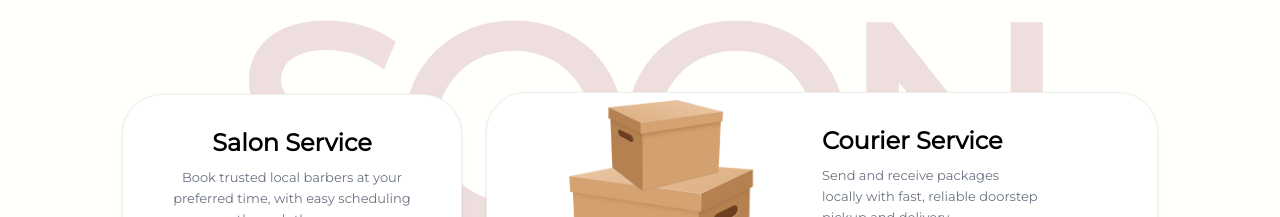
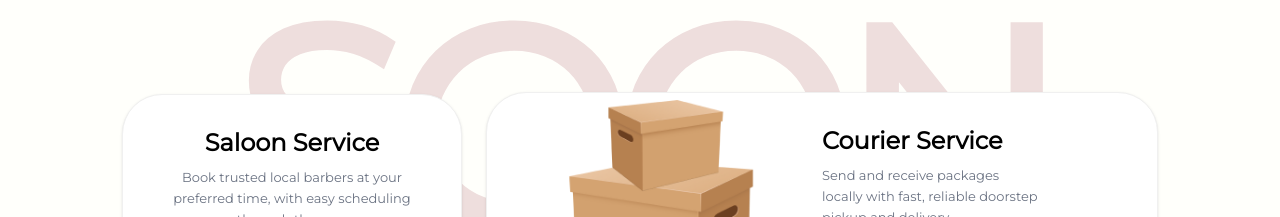
Before and after one commit to KANMA-New/kanma-website, a Next.js app: page / in a window 1280 px wide. Shown: the part 2180-2397 px from the top of the page. Built offline with nearby package versions, Linux system fonts and the light colour scheme; a web font is replaced by a local one.

Commit message:
feat: Add initial Next.js project setup with root layout, custom fonts, favicon, and a 'Coming Soon' landing section.

```diff
--- a/app/layout.tsx
+++ b/app/layout.tsx
@@ -52,7 +52,7 @@ export const metadata: Metadata = {
   title: "Kanma",
   description: "Kanma",
   icons: {
-    icon: "/images/logo.png",
+    icon: "/icons/favicon.png",
   }
 };
 
--- a/components/landing-section/ComingSoon.tsx
+++ b/components/landing-section/ComingSoon.tsx
@@ -18,7 +18,7 @@ const ComingSoon = () => {
       <div className="relative z-10 w-full max-w-6xl px-4 flex flex-col md:flex-row gap-6 items-center justify-center mt-[28vw] md:mt-[25vw]">
         {/* Salon Service Card (Vertical) */}
         <div className="bg-white rounded-[2.5rem] p-8 w-full md:w-[340px] h-[580px] shadow-sm border border-[#F0F0F0] flex flex-col items-center shrink-0 hover:shadow-xl transition-shadow duration-500">
-          <h4 className="font-bold text-2xl text-black mb-2 text-center">Salon Service</h4>
+          <h4 className="font-bold text-2xl text-black mb-2 text-center">Saloon Service</h4>
           <p className="text-gray-500 text-[13px] text-center mb-8 px-4 leading-relaxed font-medium">
             Book trusted local barbers at your preferred time, with easy scheduling through the app.
           </p>
```
Also changed, not shown: public/icons/favicon.png (added).
